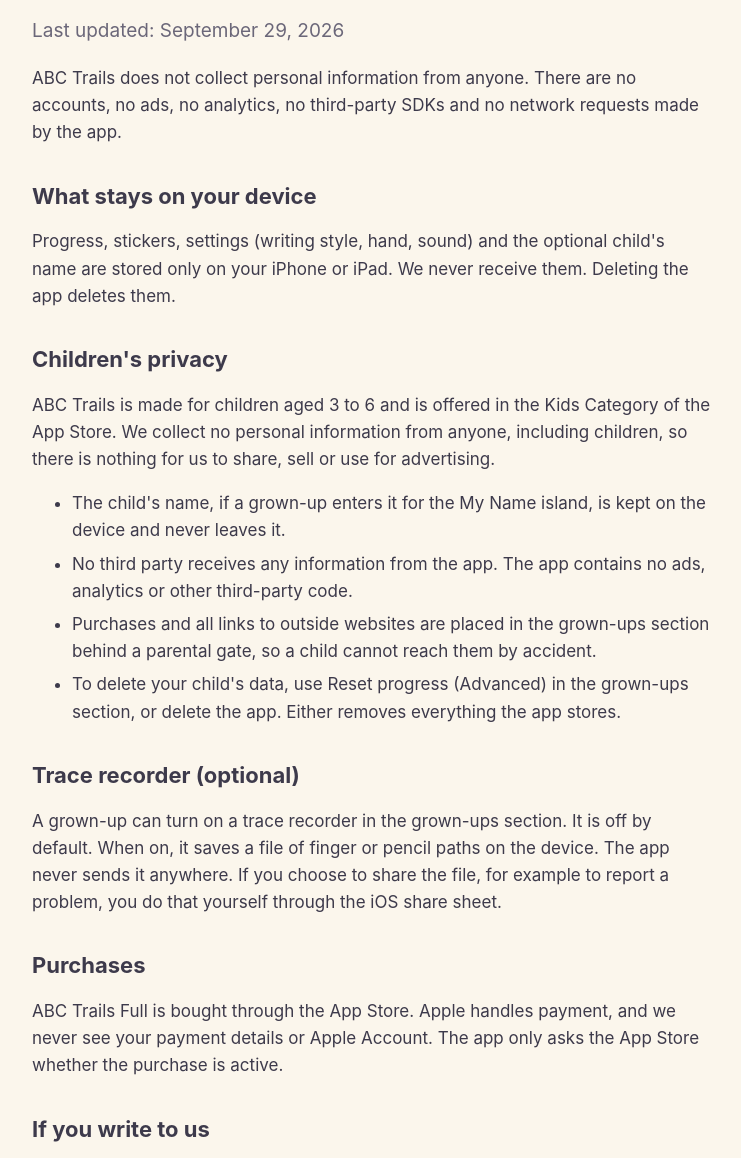
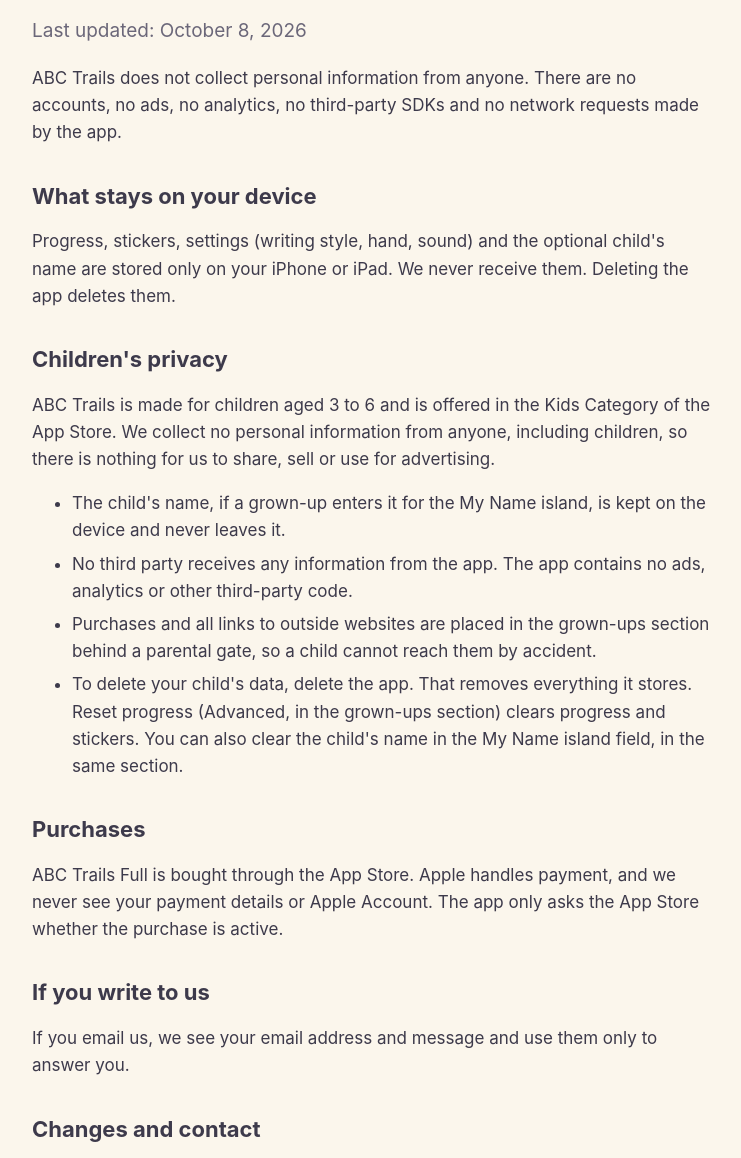
Before and after one commit to Xzot/abctrails, a plain HTML site: page privacy.html in a window 1280 px wide. Shown: the part 139-1297 px from the top of the page, without its empty margins (268-1009 px from the left). Drawn offline with Linux system fonts and the light colour scheme.

Commit message:
Privacy: trace recorder removed from the app; clarify what Reset progress clears

```diff
--- a/privacy.html
+++ b/privacy.html
@@ -4,7 +4,7 @@
 <body><main>
 <p><a href="index.html">← ABC Trails</a></p>
 <h1>Privacy Policy</h1>
-<p class="lead">Last updated: September 29, 2026</p>
+<p class="lead">Last updated: October 8, 2026</p>
 <p>ABC Trails does not collect personal information from anyone. There are no accounts, no ads, no analytics, no third-party SDKs and no network requests made by the app.</p>
 
 <h2>What stays on your device</h2>
@@ -16,11 +16,9 @@
 <li>The child's name, if a grown-up enters it for the My Name island, is kept on the device and never leaves it.</li>
 <li>No third party receives any information from the app. The app contains no ads, analytics or other third-party code.</li>
 <li>Purchases and all links to outside websites are placed in the grown-ups section behind a parental gate, so a child cannot reach them by accident.</li>
-<li>To delete your child's data, use Reset progress (Advanced) in the grown-ups section, or delete the app. Either removes everything the app stores.</li>
+<li>To delete your child's data, delete the app. That removes everything it stores. Reset progress (Advanced, in the grown-ups section) clears progress and stickers. You can also clear the child's name in the My Name island field, in the same section.</li>
 </ul>
 
-<h2>Trace recorder (optional)</h2>
-<p>A grown-up can turn on a trace recorder in the grown-ups section. It is off by default. When on, it saves a file of finger or pencil paths on the device. The app never sends it anywhere. If you choose to share the file, for example to report a problem, you do that yourself through the iOS share sheet.</p>
 
 <h2>Purchases</h2>
 <p>ABC Trails Full is bought through the App Store. Apple handles payment, and we never see your payment details or Apple Account. The app only asks the App Store whether the purchase is active.</p>
```
